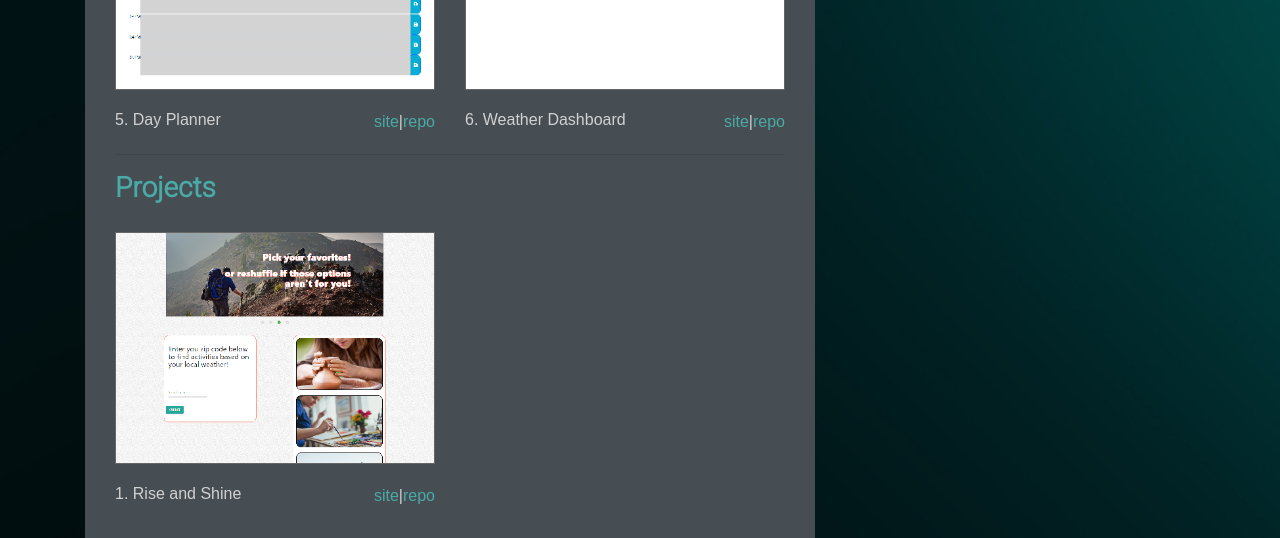
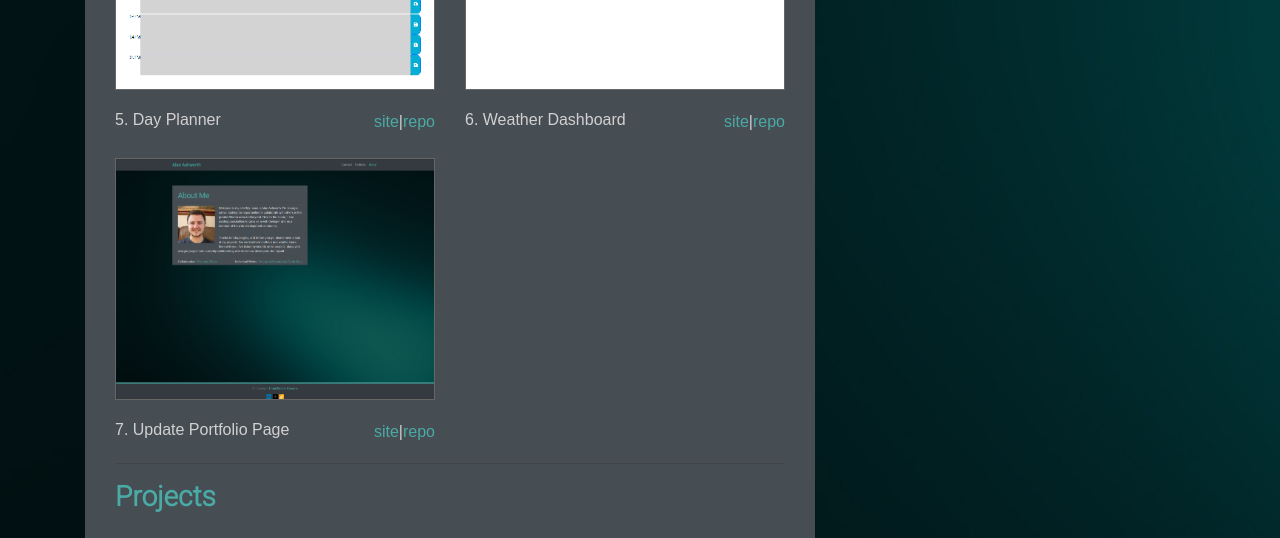
Before and after one commit to AlanAshworth/GT-Homework-07-Updated-Portfolio-Page, a plain HTML site: page portfolio.html in a window 1280 px wide. Shown: the part 1220-1758 px from the top of the page. Drawn offline with nearby package versions, Linux system fonts and the light colour scheme.

Commit message:
Add updated portfolio page to list of assignments.

```diff
--- a/portfolio.html
+++ b/portfolio.html
@@ -105,11 +105,20 @@
               </div>
             </div>
           </div>
+          <div class="row">
+            <div class="col-sm-6 col-md-12 col-lg-6">
+              <img class="img-fluid port-image" src="Assets/Images/screenshot_index.png" alt="Updated Portfolio Page">
+              <div>
+                <span class="float-left"><h6>7. Update Portfolio Page</h6></span>
+                <span class="float-right"><a href="https://alanashworth.github.io/GT-Homework-08-Updated-Portfolio-Page/" target="_blank">site</a><span>|</span><a href="https://github.com/AlanAshworth/GT-Homework-08-Updated-Portfolio-Page" target="_blank">repo</a></span>
+              </div>
+            </div>
+          </div>
           <hr />
           <h3 class="block-header">Projects</h3>
           <div class="row">
             <div class="col-sm-6 col-md-12 col-lg-6">
-              <img class="img-fluid port-image" src="Assets/Images/project_01_rise-and-shine.png" alt="Day Planner">
+              <img class="img-fluid port-image" src="Assets/Images/project_01_rise-and-shine.png" alt="Rise and Shine">
               <div>
                 <span class="float-left"><h6>1. Rise and Shine</h6></span>
                 <span class="float-right"><a href="https://fmiusov.github.io/Rise-and-Shine/" target="_blank">site</a><span>|</span><a href="https://github.com/fmiusov/Rise-and-Shine" target="_blank">repo</a></span>
```
